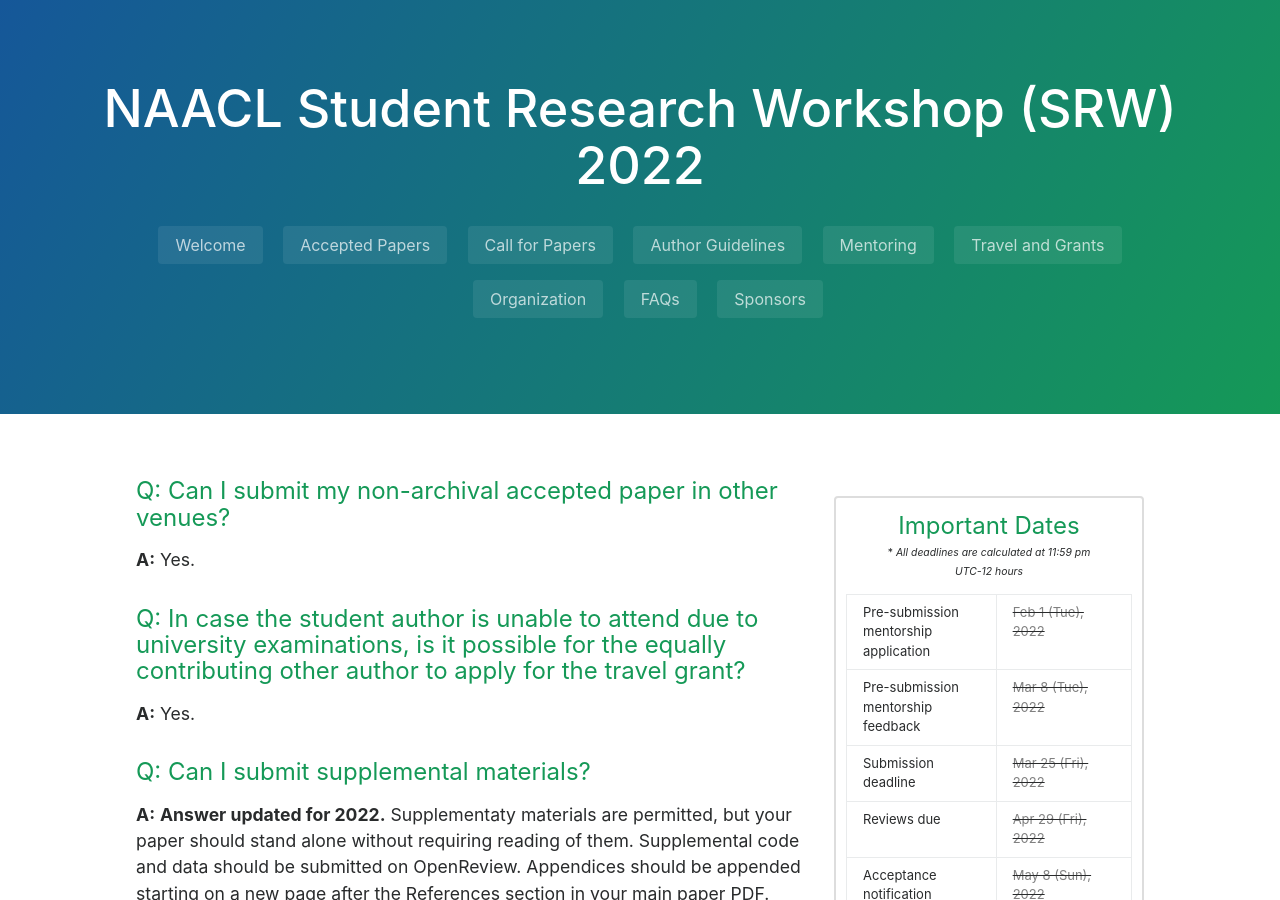
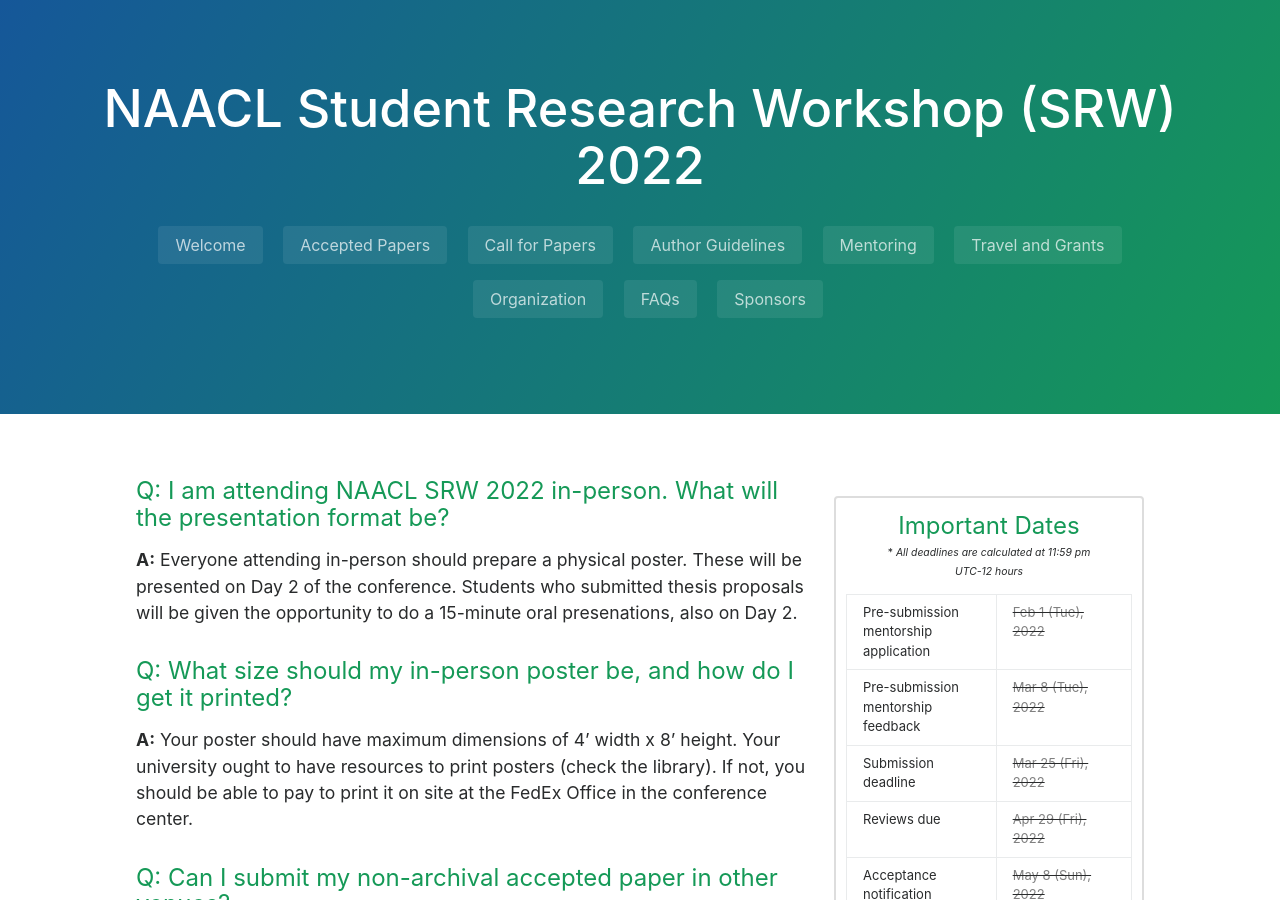
Before and after one commit to naacl2022-srw/naacl2022-srw.github.io, a Jekyll site: the page built from faq.md, in a window 1280 px wide and 900 px high. Built offline with Jekyll 4.4.1, drawn with Linux system fonts in a browser that asks for light colours.

Commit message:
Added poster FAQ questions

```diff
--- a/faq.md
+++ b/faq.md
@@ -4,6 +4,13 @@ title: "Frequently Asked Questions"
 permalink: /faq
 order : 1
 ---
+#### Q: I am attending NAACL SRW 2022 in-person. What will the presentation format be?
+__A:__ Everyone attending in-person should prepare a physical poster. These will be presented on Day 2 of the conference. Students who submitted thesis proposals will be given the opportunity to do a 15-minute oral presenations, also on Day 2.
+
+#### Q: What size should my in-person poster be, and how do I get it printed?
+
+__A:__ Your poster should have maximum dimensions of 4’ width x 8’ height. Your university ought to have resources to print posters (check the library). If not, you should be able to pay to print it on site at the FedEx Office in the conference center.
+
 #### Q: Can I submit my non-archival accepted paper in other venues?
 __A:__ Yes.
 
```
